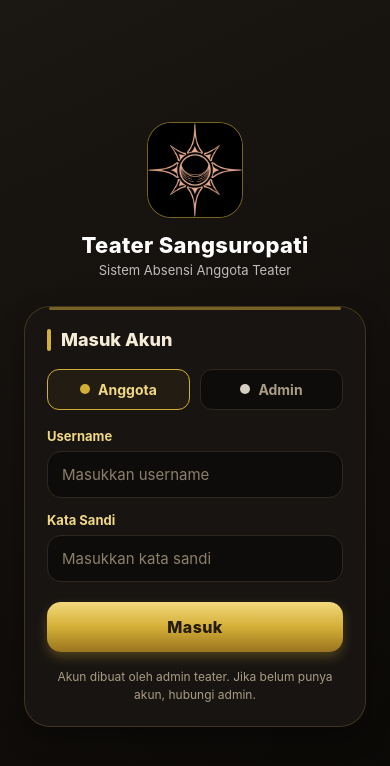
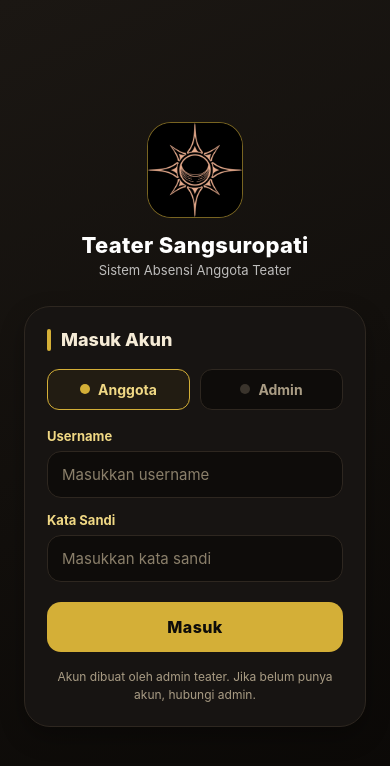
Before and after one commit to slmtkomunitas-png/teater, a React Native app: screen / in a window 390 px wide. Shown: the top 766 px of the page. Built offline with nearby package versions, Linux system fonts and the light colour scheme.

Commit message:
feat: UI minimalis — tombol flat emas, kartu bersih tanpa aksen dekoratif, header ramping, QR frame tipis

```diff
--- a/src/components.js
+++ b/src/components.js
@@ -62,7 +62,6 @@ export function Header({ title, subtitle, aksi }) {
           </View>
           {aksi}
         </View>
-        <View style={styles.garisEmas} />
       </LinearGradient>
     </View>
   );
@@ -77,53 +76,39 @@ export function BtnKeluar({ onPress }) {
 }
 
 export function Kartu({ children, style }) {
-  return (
-    <View style={[styles.kartu, bayangan.card, style]}>
-      <View style={styles.kartuTop} />
-      {children}
-    </View>
-  );
+  return <View style={[styles.kartu, bayangan.card, style]}>{children}</View>;
 }
 
 const styles = StyleSheet.create({
   avatar: { alignItems: 'center', justifyContent: 'center' },
   headerWrap: { backgroundColor: warna.gradasi2 },
   headerLogoWrap: {
-    width: 46, height: 46, borderRadius: 13, overflow: 'hidden',
-    borderWidth: 1, borderColor: 'rgba(212,175,55,.65)', backgroundColor: '#0A0806',
+    width: 42, height: 42, borderRadius: 12, overflow: 'hidden',
+    borderWidth: 1, borderColor: 'rgba(212,175,55,.35)', backgroundColor: '#0A0806',
   },
   headerLogo: { width: '100%', height: '100%' },
   chip: {
-    borderRadius: 99, paddingHorizontal: 12, paddingVertical: 5,
-    alignSelf: 'flex-start', borderWidth: 1,
+    borderRadius: 99, paddingHorizontal: 10, paddingVertical: 4,
+    alignSelf: 'flex-start',
   },
   chipText: { fontSize: 11, fontWeight: '800', letterSpacing: 0.3 },
   stat: {
     flex: 1, borderRadius: radius.lg, paddingVertical: 16, alignItems: 'center',
-    borderWidth: 1, borderColor: 'rgba(212,175,55,.18)',
   },
   statNum: { fontSize: 26, fontWeight: '800' },
   statLabel: { fontSize: 11, color: warna.muted, marginTop: 3, textAlign: 'center' },
-  header: { paddingHorizontal: 20, paddingBottom: 18, overflow: 'hidden' },
-  garisEmas: {
-    height: 2, width: 64, borderRadius: 2, marginTop: 14,
-    backgroundColor: warna.emas, opacity: 0.85,
+  header: { paddingHorizontal: 20, paddingBottom: 16, overflow: 'hidden' },
+  headerRow: { flexDirection: 'row', alignItems: 'center' },
+  headerTitle: { color: '#fff', fontSize: 18, fontWeight: '800', letterSpacing: 0.1 },
+  headerSubtitle: { color: 'rgba(240,216,132,.65)', fontSize: 13, marginTop: 2 },
+  keluar: {
+    borderWidth: 1, borderColor: 'rgba(255,255,255,.25)', borderRadius: 99,
+    paddingHorizontal: 14, paddingVertical: 7,
   },
-  headerRow: { flexDirection: 'row', alignItems: 'center' },
-  headerTitle: { color: '#fff', fontSize: 19, fontWeight: '800', letterSpacing: 0.2 },
-  headerSubtitle: { color: 'rgba(240,216,132,.65)', fontSize: 13, marginTop: 3 },
-  keluar: {
-    borderWidth: 1, borderColor: 'rgba(212,175,55,.55)', borderRadius: 99,
-    paddingHorizontal: 16, paddingVertical: 8, backgroundColor: 'rgba(212,175,55,.08)',
-  },
-  keluarText: { color: warna.emasText, fontSize: 13, fontWeight: '700' },
+  keluarText: { color: 'rgba(255,255,255,.75)', fontSize: 13, fontWeight: '700' },
   kartu: {
-    backgroundColor: warna.card, borderRadius: radius.lg, padding: 20, marginBottom: 16,
-    borderWidth: 1, borderColor: warna.border, overflow: 'hidden',
-  },
-  kartuTop: {
-    position: 'absolute', top: 0, left: 20, right: 20, height: 2,
-    borderRadius: 2, backgroundColor: 'rgba(212,175,55,.28)',
+    backgroundColor: warna.card, borderRadius: radius.md, padding: 18, marginBottom: 14,
+    borderWidth: 1, borderColor: warna.border,
   },
   baris: { flexDirection: 'row', alignItems: 'center' },
 });
--- a/src/screens/AdminScreen.js
+++ b/src/screens/AdminScreen.js
@@ -4,9 +4,8 @@ import {
   TextInput, ActivityIndicator,
 } from 'react-native';
 import { CameraView, useCameraPermissions } from 'expo-camera';
-import { LinearGradient } from 'expo-linear-gradient';
 import { api } from '../api';
-import { warna, radius, bayangan } from '../theme';
+import { warna, radius } from '../theme';
 import { Avatar, Chip, Stat, Header, BtnKeluar, Kartu } from '../components';
 
 import KegiatanPanel from './KegiatanPanel';
@@ -120,32 +119,18 @@ export default function AdminScreen({ user, onLogout }) {
         refreshControl={<RefreshControl refreshing={refreshing} onRefresh={onRefresh} />}
       >
         <View style={styles.tabBar}>
-          <TouchableOpacity
-            style={[styles.tabBtn, tab === 'scan' && styles.tabActive]}
-            onPress={() => setTab('scan')}
-            activeOpacity={0.8}
-          >
-            {tab === 'scan' ? (
-              <LinearGradient colors={[warna.gold1, warna.gold2]} style={styles.tabGrad}>
-                <Text style={styles.tabTextActive}>Scan</Text>
-              </LinearGradient>
-            ) : (
-              <Text style={styles.tabText}>Scan</Text>
-            )}
-          </TouchableOpacity>
-          <TouchableOpacity
-            style={[styles.tabBtn, tab === 'kegiatan' && styles.tabActive]}
-            onPress={() => setTab('kegiatan')}
-            activeOpacity={0.8}
-          >
-            {tab === 'kegiatan' ? (
-              <LinearGradient colors={[warna.gold1, warna.gold2]} style={styles.tabGrad}>
-                <Text style={styles.tabTextActive}>Kegiatan</Text>
-              </LinearGradient>
-            ) : (
-              <Text style={styles.tabText}>Kegiatan</Text>
-            )}
-          </TouchableOpacity>
+          {['scan', 'kegiatan'].map(t => (
+            <TouchableOpacity
+              key={t}
+              style={[styles.tabBtn, tab === t && styles.tabActive]}
+              onPress={() => setTab(t)}
+              activeOpacity={0.7}
+            >
+              <Text style={[styles.tabText, tab === t && styles.tabTextActive]}>
+                {t === 'scan' ? 'Scan' : 'Kegiatan'}
+              </Text>
+            </TouchableOpacity>
+          ))}
         </View>
 
         {tab === 'scan' ? (<>
@@ -181,16 +166,11 @@ export default function AdminScreen({ user, onLogout }) {
             </View>
           ) : (
             <TouchableOpacity
-              style={[styles.scanBtn, bayangan.tombol]}
+              style={[styles.scanBtn]}
               onPress={bukaKamera}
               activeOpacity={0.85}
             >
-              <LinearGradient
-                colors={[warna.gold1, warna.gold2, warna.gold3]}
-                style={styles.gradBtn}
-              >
-                <Text style={styles.scanBtnText}>Mulai Scan Kamera</Text>
-              </LinearGradient>
+              <Text style={styles.scanBtnText}>Mulai Scan Kamera</Text>
             </TouchableOpacity>
           )}
 
@@ -209,12 +189,7 @@ export default function AdminScreen({ user, onLogout }) {
               disabled={mengirim}
               activeOpacity={0.85}
             >
-              <LinearGradient
-                colors={[warna.gold1, warna.gold2, warna.gold3]}
-                style={styles.gradBtnFlex}
-              >
-                {mengirim ? <ActivityIndicator color="#1A1408" /> : <Text style={styles.manualBtnText}>Catat</Text>}
-              </LinearGradient>
+              {mengirim ? <ActivityIndicator color="#0E0C0A" /> : <Text style={styles.manualBtnText}>Catat</Text>}
             </TouchableOpacity>
           </View>
 
@@ -308,12 +283,7 @@ export default function AdminScreen({ user, onLogout }) {
             disabled={membuat}
             activeOpacity={0.85}
           >
-            <LinearGradient
-              colors={[warna.gold1, warna.gold2, warna.gold3]}
-              style={styles.gradBtn}
-            >
-              {membuat ? <ActivityIndicator color="#1A1408" /> : <Text style={styles.buatBtnText}>Buat Akun</Text>}
-            </LinearGradient>
+            {membuat ? <ActivityIndicator color="#0E0C0A" /> : <Text style={styles.buatBtnText}>Buat Akun</Text>}
           </TouchableOpacity>
         </Kartu>
 
@@ -366,18 +336,17 @@ const styles = StyleSheet.create({
   flex: { flex: 1, backgroundColor: warna.bg },
   content: { padding: 16, paddingBottom: 40 },
   tabBar: {
-    flexDirection: 'row', backgroundColor: warna.primaryBg,
-    borderRadius: radius.md, padding: 5, marginBottom: 16, gap: 5,
+    flexDirection: 'row', backgroundColor: warna.card, borderWidth: 1,
+    borderColor: warna.border, borderRadius: radius.md, padding: 4, marginBottom: 16, gap: 4,
   },
   tabBtn: {
     flex: 1, paddingVertical: 10, borderRadius: radius.sm, alignItems: 'center',
   },
-  tabActive: { backgroundColor: 'rgba(212,175,55,.15)', borderRadius: radius.sm },
+  tabActive: { backgroundColor: warna.primary },
   tabText: { fontWeight: '700', color: warna.muted, fontSize: 14 },
-  tabTextActive: { color: '#241B0A', fontWeight: '800', fontSize: 14 },
-  tabGrad: { flex: 1, borderRadius: radius.sm, alignItems: 'center', justifyContent: 'center', paddingVertical: 10 },
-  statRow: { flexDirection: 'row', gap: 10, marginBottom: 4 },
-  cardTitle: { fontSize: 17, fontWeight: '800', color: warna.teks },
+  tabTextActive: { color: '#0E0C0A', fontWeight: '800', fontSize: 14 },
+  statRow: { flexDirection: 'row', gap: 8, marginBottom: 4 },
+  cardTitle: { fontSize: 16, fontWeight: '800', color: warna.teks },
   cardSub: { fontSize: 12.5, color: warna.muted, marginTop: 4, marginBottom: 16, lineHeight: 18 },
   cameraWrap: { borderRadius: radius.lg, overflow: 'hidden', backgroundColor: '#0F172A' },
   camera: { height: 300 },
@@ -395,10 +364,11 @@ const styles = StyleSheet.create({
     paddingHorizontal: 22, paddingVertical: 9,
   },
   tutupText: { color: '#fff', fontWeight: '700', fontSize: 13 },
-  scanBtn: { borderRadius: radius.md, overflow: 'hidden' },
-  gradBtn: { alignItems: 'center', paddingVertical: 15 },
-  gradBtnFlex: { flex: 1, alignItems: 'center', justifyContent: 'center', paddingHorizontal: 22 },
-  scanBtnText: { color: '#241B0A', fontWeight: '800', fontSize: 15, letterSpacing: 0.3 },
+  scanBtn: {
+    backgroundColor: warna.primary, borderRadius: radius.md,
+    paddingVertical: 15, alignItems: 'center',
+  },
+  scanBtnText: { color: '#0E0C0A', fontWeight: '800', fontSize: 15, letterSpacing: 0.3 },
   manualWrap: { flexDirection: 'row', gap: 10, marginTop: 14 },
   manualInput: {
     flex: 1, borderWidth: 1.5, borderColor: warna.border, borderRadius: radius.md,
@@ -406,10 +376,10 @@ const styles = StyleSheet.create({
     backgroundColor: warna.bg, color: warna.teks,
   },
   manualBtn: {
-    borderRadius: radius.md,
-    justifyContent: 'center', overflow: 'hidden',
+    backgroundColor: warna.primary, borderRadius: radius.md,
+    paddingHorizontal: 20, justifyContent: 'center',
   },
-  manualBtnText: { color: '#241B0A', fontWeight: '800', fontSize: 14 },
+  manualBtnText: { color: '#0E0C0A', fontWeight: '800', fontSize: 14 },
   disabled: { opacity: 0.6 },
   alert: { borderRadius: radius.md, padding: 14, marginTop: 14 },
   alertOk: { backgroundColor: warna.successBg, borderWidth: 1, borderColor: 'rgba(62,207,142,.35)' },
@@ -436,8 +406,11 @@ const styles = StyleSheet.create({
     paddingHorizontal: 14, paddingVertical: 12, fontSize: 15, color: warna.teks,
     backgroundColor: warna.bg,
   },
-  buatBtn: { borderRadius: radius.md, overflow: 'hidden', marginTop: 4 },
-  buatBtnText: { color: '#241B0A', fontWeight: '800', fontSize: 15, letterSpacing: 0.3 },
+  buatBtn: {
+    backgroundColor: warna.primary, borderRadius: radius.md,
+    paddingVertical: 14, alignItems: 'center', marginTop: 4,
+  },
+  buatBtnText: { color: '#0E0C0A', fontWeight: '800', fontSize: 15, letterSpacing: 0.3 },
   headData: { flexDirection: 'row', alignItems: 'center', justifyContent: 'space-between' },
   filterRow: { flexDirection: 'row', gap: 10, marginTop: 16, marginBottom: 6 },
   filterInput: {
--- a/src/screens/AnggotaScreen.js
+++ b/src/screens/AnggotaScreen.js
@@ -4,9 +4,8 @@ import {
   ActivityIndicator,
 } from 'react-native';
 import QRCode from 'react-native-qrcode-svg';
-import { LinearGradient } from 'expo-linear-gradient';
 import { api } from '../api';
-import { warna, radius, bayangan } from '../theme';
+import { warna, radius } from '../theme';
 import { Avatar, Chip, Stat, Header, BtnKeluar, Kartu } from '../components';
 
 export default function AnggotaScreen({ user, onLogout }) {
@@ -110,7 +109,7 @@ export default function AnggotaScreen({ user, onLogout }) {
           <View style={styles.qrBox}>
             <View style={styles.qrFrame}>
               {qr ? (
-                <QRCode value={qr} size={200} color="#1A1408" backgroundColor="#FFFFFF" />
+                <QRCode value={qr} size={200} color="#0E0C0A" backgroundColor="#FFFFFF" />
               ) : (
                 <ActivityIndicator size="large" color={warna.primary} />
               )}
@@ -119,16 +118,11 @@ export default function AnggotaScreen({ user, onLogout }) {
           <Text style={styles.qrText}>{qr || ''}</Text>
 
           <TouchableOpacity
-            style={[styles.btnSm, bayangan.tombol]}
+            style={styles.btnSm}
             onPress={() => setQr(user.qr_code)}
             activeOpacity={0.85}
           >
-            <LinearGradient
-              colors={[warna.gold1, warna.gold2, warna.gold3]}
-              style={styles.btnSmGrad}
-            >
-              <Text style={styles.btnSmText}>Minta Ulang QR Code</Text>
-            </LinearGradient>
+            <Text style={styles.btnSmText}>Minta Ulang QR Code</Text>
           </TouchableOpacity>
         </Kartu>
 
@@ -163,18 +157,18 @@ const styles = StyleSheet.create({
   cardSub: { fontSize: 12.5, color: warna.muted, marginTop: 4, lineHeight: 18 },
   qrBox: { alignItems: 'center', marginTop: 18 },
   qrFrame: {
-    backgroundColor: '#fff', borderRadius: radius.lg, padding: 14,
-    borderWidth: 2, borderStyle: 'dashed', borderColor: 'rgba(212,175,55,.55)',
-    shadowColor: '#D4AF37', shadowOpacity: 0.18, shadowRadius: 18,
-    shadowOffset: { width: 0, height: 0 }, elevation: 8,
+    backgroundColor: '#fff', borderRadius: radius.md, padding: 14,
+    borderWidth: 1, borderColor: 'rgba(212,175,55,.35)',
   },
   qrText: {
     textAlign: 'center', marginTop: 14, fontFamily: 'monospace',
     fontSize: 15, letterSpacing: 1.2, color: warna.emasText, fontWeight: '700',
   },
-  btnSm: { alignSelf: 'center', marginTop: 16, borderRadius: 99, overflow: 'hidden' },
-  btnSmGrad: { paddingHorizontal: 24, paddingVertical: 11, alignItems: 'center' },
-  btnSmText: { color: '#241B0A', fontWeight: '800', fontSize: 13, letterSpacing: 0.3 },
+  btnSm: {
+    alignSelf: 'center', marginTop: 16, backgroundColor: warna.primary,
+    borderRadius: 99, paddingHorizontal: 24, paddingVertical: 11,
+  },
+  btnSmText: { color: '#0E0C0A', fontWeight: '800', fontSize: 13, letterSpacing: 0.3 },
   empty: { color: '#7A6F5C', textAlign: 'center', marginVertical: 22, fontSize: 13 },
   sabtuOk: { backgroundColor: warna.successBg, borderRadius: radius.md, padding: 12, marginTop: 10 },
   sabtuOkText: { color: warna.successText, fontSize: 13, fontWeight: '600', lineHeight: 19 },
--- a/src/screens/KegiatanPanel.js
+++ b/src/screens/KegiatanPanel.js
@@ -4,9 +4,8 @@ import {
 } from 'react-native';
 import * as FileSystem from 'expo-file-system/legacy';
 import * as Sharing from 'expo-sharing';
-import { LinearGradient } from 'expo-linear-gradient';
 import { api, API_URL, getToken } from '../api';
-import { warna, radius, bayangan } from '../theme';
+import { warna, radius } from '../theme';
 import { Chip, Kartu } from '../components';
 
 function getLastSaturday() {
@@ -192,21 +191,16 @@ export default function KegiatanPanel({ user }) {
           )}
 
           <TouchableOpacity
-            style={[styles.unduhBtn, bayangan.tombol, unduh && styles.disabled]}
+            style={[styles.unduhBtn, unduh && styles.disabled]}
             onPress={unduhCSV}
             disabled={unduh}
             activeOpacity={0.85}
           >
-            <LinearGradient
-              colors={[warna.gold1, warna.gold2, warna.gold3]}
-              style={styles.unduhGrad}
-            >
-              {unduh ? (
-                <ActivityIndicator color="#241B0A" />
-              ) : (
-                <Text style={styles.unduhBtnText}>Unduh & Bagikan Laporan CSV</Text>
-              )}
-            </LinearGradient>
+            {unduh ? (
+              <ActivityIndicator color="#0E0C0A" />
+            ) : (
+              <Text style={styles.unduhBtnText}>Unduh & Bagikan Laporan CSV</Text>
+            )}
           </TouchableOpacity>
         </>
       ) : (
@@ -247,9 +241,11 @@ const styles = StyleSheet.create({
   badgeText: { fontWeight: '800', fontSize: 12 },
   rowTitle: { fontSize: 14, fontWeight: '700', color: warna.teks },
   rowSub: { fontSize: 12, color: warna.muted, marginTop: 1 },
-  unduhBtn: { borderRadius: radius.md, overflow: 'hidden', marginTop: 16, marginBottom: 24 },
-  unduhGrad: { alignItems: 'center', paddingVertical: 15 },
-  unduhBtnText: { color: '#241B0A', fontWeight: '800', fontSize: 15, letterSpacing: 0.3 },
+  unduhBtn: {
+    backgroundColor: warna.primary, borderRadius: radius.md, paddingVertical: 15,
+    marginTop: 16, marginBottom: 24, alignItems: 'center',
+  },
+  unduhBtnText: { color: '#0E0C0A', fontWeight: '800', fontSize: 15, letterSpacing: 0.3 },
   disabled: { opacity: 0.6 },
   empty: { color: '#7A6F5C', textAlign: 'center', marginVertical: 30, fontSize: 13 },
 });
--- a/src/screens/LoginScreen.js
+++ b/src/screens/LoginScreen.js
@@ -87,7 +87,6 @@ export default function LoginScreen({ onLogin }) {
           </View>
 
           <View style={styles.card}>
-            <View style={styles.cardTop} />
             <View style={styles.cardHead}>
               <View style={styles.garisEmas} />
               <Text style={styles.cardTitle}>Masuk Akun</Text>
@@ -134,16 +133,11 @@ export default function LoginScreen({ onLogin }) {
               disabled={loading}
               activeOpacity={0.85}
             >
-              <LinearGradient
-                colors={[warna.gold1, warna.gold2, warna.gold3]}
-                style={[styles.btnGrad, bayangan.tombol]}
-              >
-                {loading ? (
-                  <ActivityIndicator color="#241B0A" />
-                ) : (
-                  <Text style={styles.btnText}>Masuk</Text>
-                )}
-              </LinearGradient>
+              {loading ? (
+                <ActivityIndicator color="#0E0C0A" />
+              ) : (
+                <Text style={styles.btnText}>Masuk</Text>
+              )}
             </TouchableOpacity>
 
             <Text style={styles.note}>
@@ -169,13 +163,9 @@ const styles = StyleSheet.create({
   subBrand: { color: 'rgba(255,255,255,.72)', fontSize: 13, marginTop: 4 },
   card: {
     backgroundColor: warna.card, borderRadius: radius.xl, padding: 22,
-    borderWidth: 1, borderColor: 'rgba(212,175,55,.22)',
-    shadowColor: '#000', shadowOpacity: 0.35, shadowRadius: 24,
-    shadowOffset: { width: 0, height: 10 }, elevation: 10, overflow: 'hidden',
-  },
-  cardTop: {
-    position: 'absolute', top: 0, left: 24, right: 24, height: 3,
-    borderRadius: 2, backgroundColor: 'rgba(212,175,55,.5)',
+    borderWidth: 1, borderColor: warna.border,
+    shadowColor: '#000', shadowOpacity: 0.3, shadowRadius: 24,
+    shadowOffset: { width: 0, height: 10 }, elevation: 10,
   },
   cardHead: { flexDirection: 'row', alignItems: 'center', marginBottom: 18 },
   garisEmas: { width: 4, height: 22, borderRadius: 2, backgroundColor: warna.emas, marginRight: 10 },
@@ -187,8 +177,8 @@ const styles = StyleSheet.create({
     backgroundColor: warna.bg, gap: 8,
   },
   roleBtnActive: { borderColor: warna.primary, backgroundColor: warna.primaryBg },
-  roleDot: { width: 10, height: 10, borderRadius: 5, backgroundColor: '#D8CFC4' },
-  roleDotActive: { backgroundColor: warna.primary },
+  roleDot: { width: 10, height: 10, borderRadius: 5, backgroundColor: '#3A342C' },
+  roleDotActive: { backgroundColor: warna.gold2 },
   roleText: { fontWeight: '700', color: warna.muted, fontSize: 14 },
   roleTextActive: { color: warna.emasText },
   alertErr: { backgroundColor: warna.dangerBg, borderRadius: 12, padding: 12, marginBottom: 14 },
@@ -200,9 +190,11 @@ const styles = StyleSheet.create({
     paddingHorizontal: 14, paddingVertical: 13, fontSize: 15, color: warna.teks,
     backgroundColor: warna.bg,
   },
-  btnPrimary: { marginTop: 6 },
-  btnGrad: { borderRadius: radius.md, paddingVertical: 15, alignItems: 'center' },
-  btnText: { color: '#241B0A', fontWeight: '800', fontSize: 16, letterSpacing: 0.4 },
+  btnPrimary: {
+    marginTop: 6, backgroundColor: warna.primary, borderRadius: radius.md,
+    alignItems: 'center', paddingVertical: 15,
+  },
+  btnText: { color: '#0E0C0A', fontWeight: '800', fontSize: 16, letterSpacing: 0.4 },
   disabled: { opacity: 0.6 },
   note: {
     textAlign: 'center', color: warna.muted, fontSize: 12, marginTop: 16, lineHeight: 18,
```
